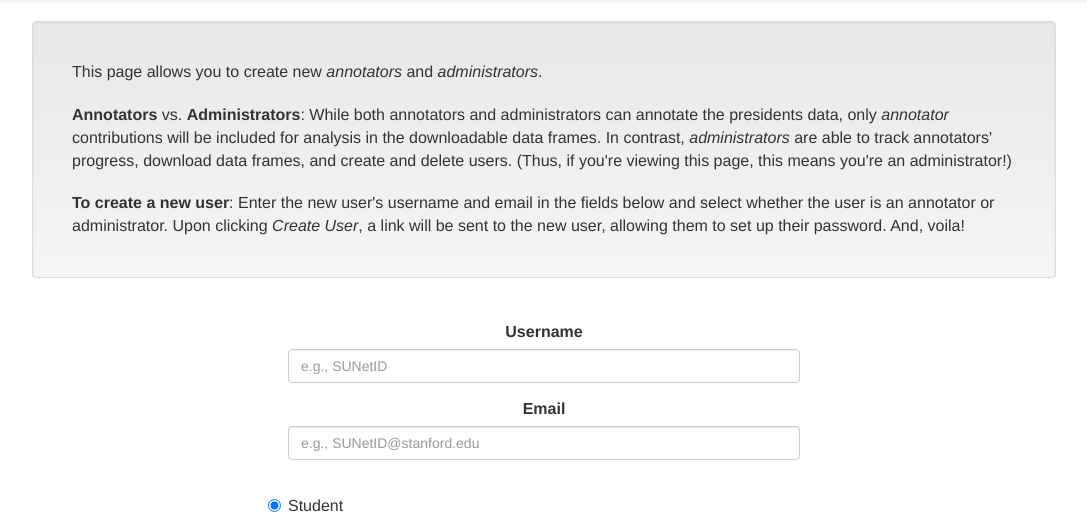
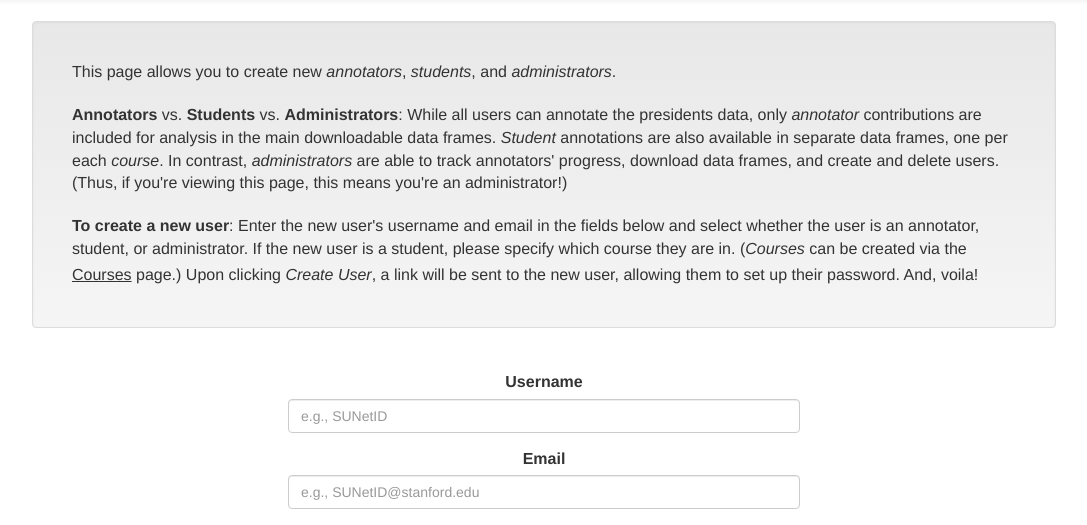
Before and after one commit to tsnaomi/metrics-gold, a Flask app: template templates/add_user.html in a window 1280 px wide. Shown: the part 51-576 px from the top of the page, without its empty margins (96-1183 px from the left). Run offline with Flask 2, Linux system fonts and the light colour scheme; the template is opened without the code that fills it, so the values that code supplies are empty; parts of the project's set-up code (start-up, migrations or seed data) failed here and were passed over; some libraries are stand-ins or nearby versions.

Commit message:
update help text

```diff
--- a/templates/add_user.html
+++ b/templates/add_user.html
@@ -7,9 +7,9 @@
 {% block body %}
 <!-- description -->
 <div class='well'>
-    <p>This page allows you to create new <i>annotators</i> and <i>administrators</i>.</p>
-    <p><strong>Annotators</strong> vs. <strong>Administrators</strong>: While both annotators and administrators can annotate the presidents data, only <i>annotator</i> contributions will be included for analysis in the downloadable data frames. In contrast, <i>administrators</i> are able to track annotators' progress, download data frames, and create and delete users. (Thus, if you're viewing this page, this means you're an administrator!)</p>
-    <p><strong>To create a new user</strong>: Enter the new user's username and email in the fields below and select whether the user is an annotator or administrator. Upon clicking <i>Create User</i>, a link will be sent to the new user, allowing them to set up their password. And, voila!</p>
+    <p>This page allows you to create new <i>annotators</i>, <i>students</i>, and <i>administrators</i>.</p>
+    <p><strong>Annotators</strong> vs. <strong>Students</strong> vs. <strong>Administrators</strong>: While all users can annotate the presidents data, only <i>annotator</i> contributions are included for analysis in the main downloadable data frames. <i>Student</i> annotations are also available in separate data frames, one per each <i>course</i>. In contrast, <i>administrators</i> are able to track annotators' progress, download data frames, and create and delete users. (Thus, if you're viewing this page, this means you're an administrator!)</p>
+    <p><strong>To create a new user</strong>: Enter the new user's username and email in the fields below and select whether the user is an annotator, student, or administrator. If the new user is a student, please specify which course they are in. (<i>Courses</i> can be created via the <a href="{{ url_for('add_user_view') }}"><u>Courses</u></a> page.) Upon clicking <i>Create User</i>, a link will be sent to the new user, allowing them to set up their password. And, voila!</p>
 </div>
 
 <br>
--- a/templates/courses.html
+++ b/templates/courses.html
@@ -7,7 +7,8 @@
 {% block body %}
 <!-- description -->
 <div class='well'>
-    <p>This page allows you ....</p>
+    <p>This page allows you create and track <i>courses</i>.
+    <p><strong>To create a course</strong>: Use the "Add a Course" form to create a unique identifier for the course (ideally, without whitespace), then click <i>Submit</i> to create the course! Once a course is created, <i>students</i> can be added to the course via the <a href="{{ url_for('add_user_view') }}"><u>Add User</u></a> page.</p>
 </div>
 
 <br>
```
